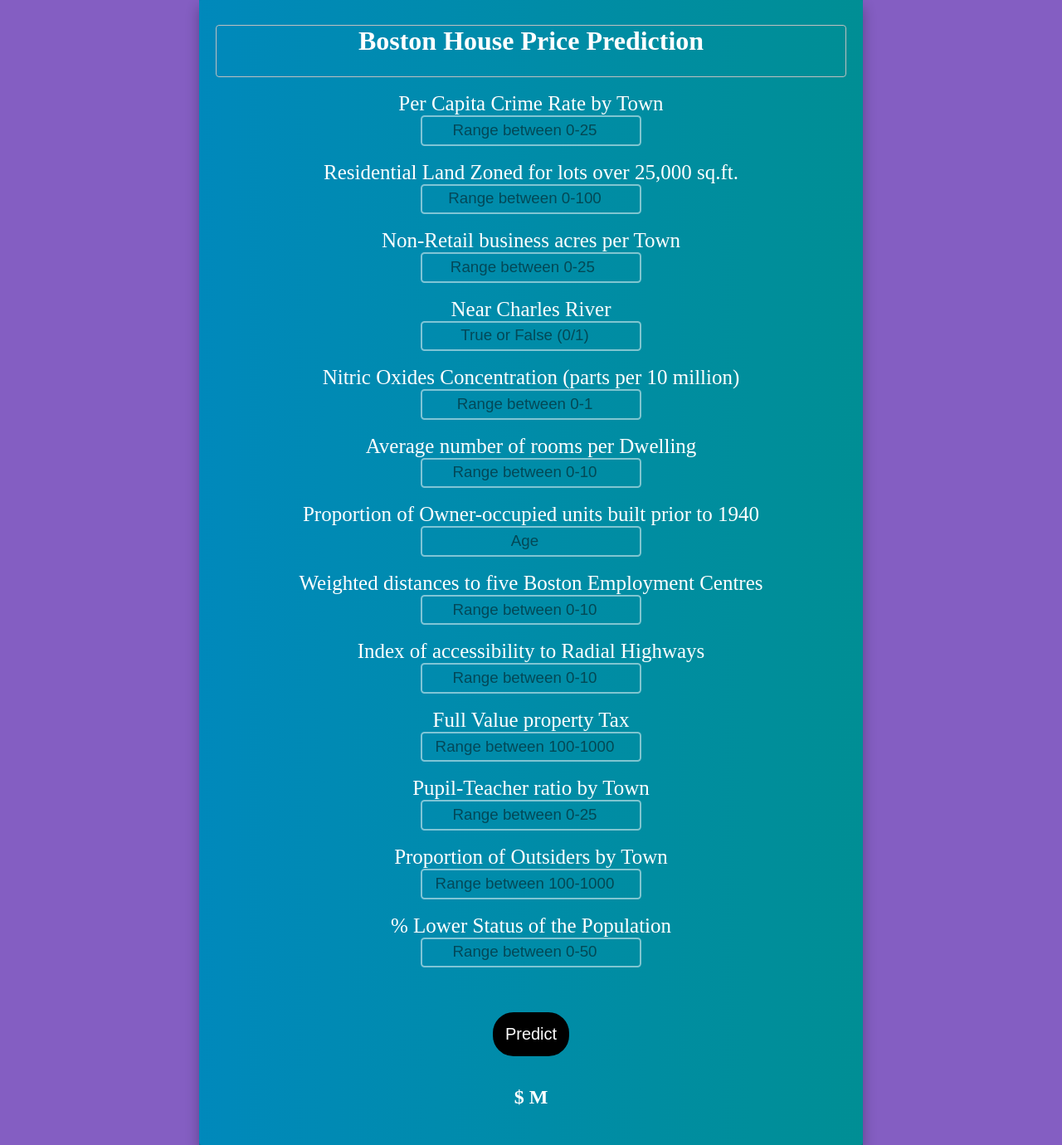
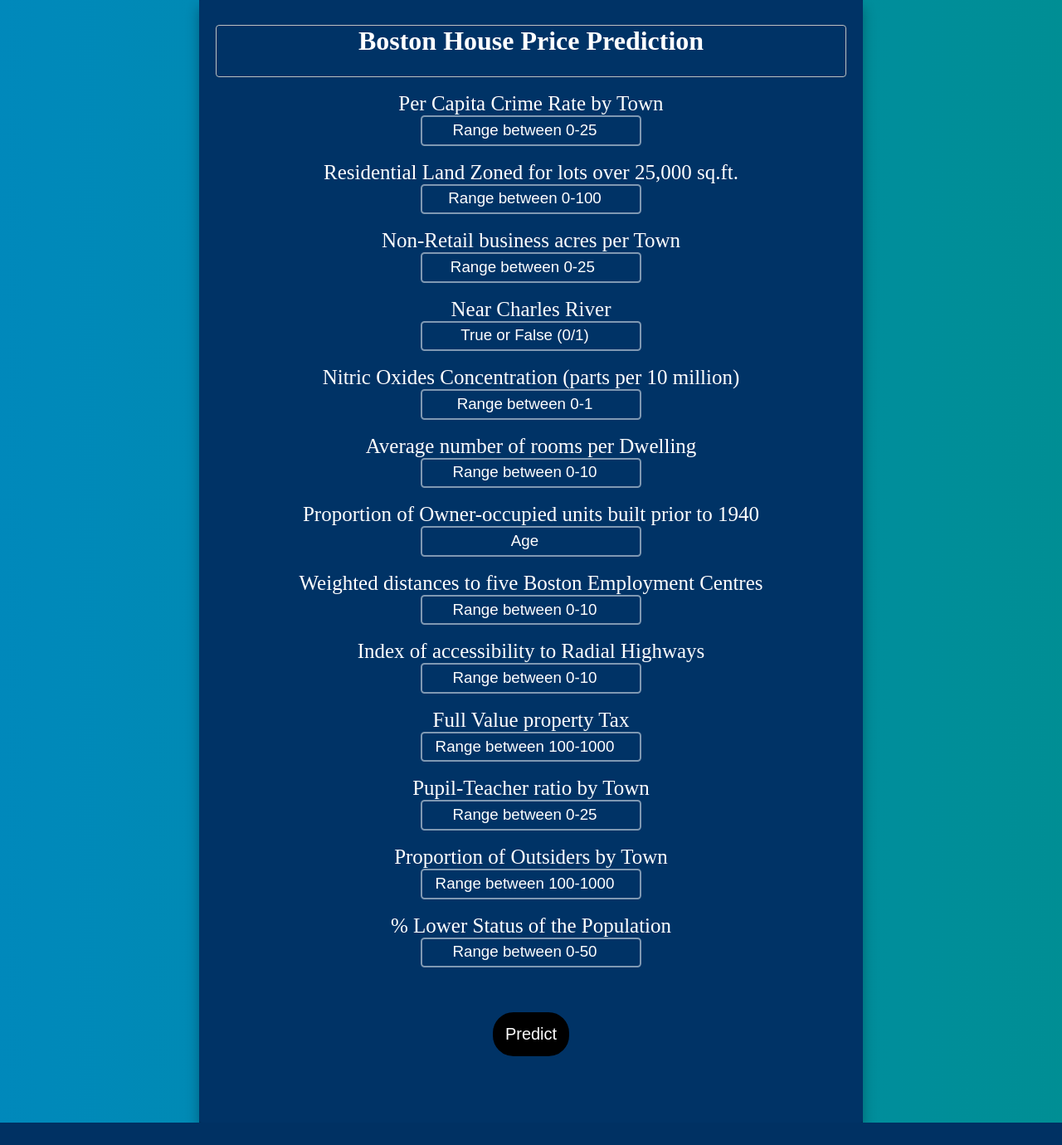
Before and after one commit to sahil-1811/Boston_House_Pricing, a Flask app: page / in a window 1280 px wide. Shown: the whole page at 83% size. After the commit the page ends 1353 px from the top, so only its background shows below. Run offline with Flask 2, Linux system fonts and the light colour scheme; parts of the project's set-up code (start-up, migrations or seed data) failed here and were passed over.

Commit message:
Minor changes

```diff
--- a/app.py
+++ b/app.py
@@ -32,6 +32,6 @@ def predict():
     final_input =scalar.transform(np.array(data).reshape(1,-1))
     print(final_input)
     output=round(regmodel.predict(final_input)[0],2)
-    return render_template("home.html",prediction_text="The House Price Prediction is {}".format(output))
+    return render_template("home.html",prediction_text="The House Price Prediction is ${}M".format(output))
 if __name__=="__main__":
     app.run(debug=True)
--- a/static/stylesheets/style.css
+++ b/static/stylesheets/style.css
@@ -4,18 +4,9 @@
     box-sizing: border-box;
 }
 body{
-    background-color: #845EC2;
-}
-
-
-
-.container {
     background:linear-gradient(to right,#845EC2,#2C73D2,#0081CF,#0089BA,#008E9B,#008F7A);
     background-size: 400% 400%;
     animation:body 10s infinite ease-in-out;
-    margin: auto;
-    width: 800px;
-    max-width: 90%;
 }
 @keyframes body{
     0%{
@@ -28,9 +19,17 @@ body{
         background-position: 0 50%;
     }
 }
+
+.container {
+    background: #003366;
+    margin: auto;
+    width: 800px;
+    max-width: 90%;
+}
+
 .container form {
     width: 100%;
-    height: 100%;
+    height: 50%;
     padding: 20px;
     background: transparent;
     color:white;
@@ -87,7 +86,7 @@ label{
 input { 	border:2px solid rgba(255,255,255,.5);
 	font-size:0.75em;
 	padding:.25em .5em .3125em;
-	color:rgba(16, 15, 15, 0.5);
+	color:white;
 	border-radius:.25em;
 	background:transparent;
 	transition:all .100s;
@@ -97,7 +96,7 @@ input { 	border:2px solid rgba(255,255,255,.5);
 
 
 ::-webkit-input-placeholder {
-	color:rgba(6, 5, 5, 0.5);
+	color:white;
 	text-shadow:0 0 .125em transparent;
 	transition:all .25s;
 }
--- a/templates/home.html
+++ b/templates/home.html
@@ -89,7 +89,7 @@
            <br><br> <button type="submit" class="btn">Predict</button>
 
            <div class ="ans">
-               <br><br><h2> ${{prediction_text}} M</h2>
+               <br><br><h2> {{prediction_text}}</h2>
            </div>
         </form>
 
```
